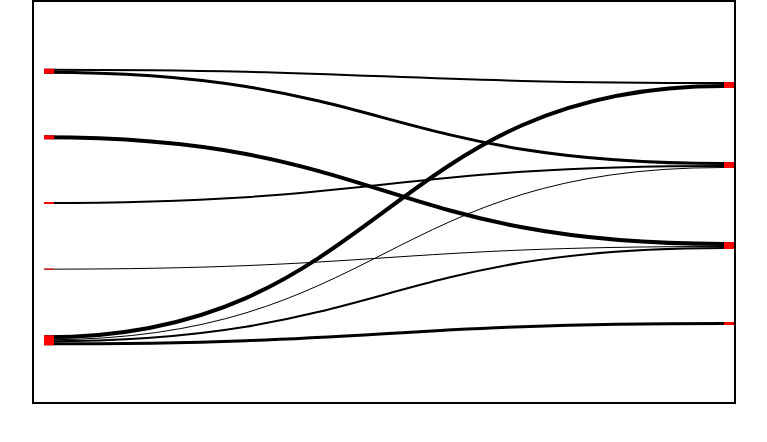
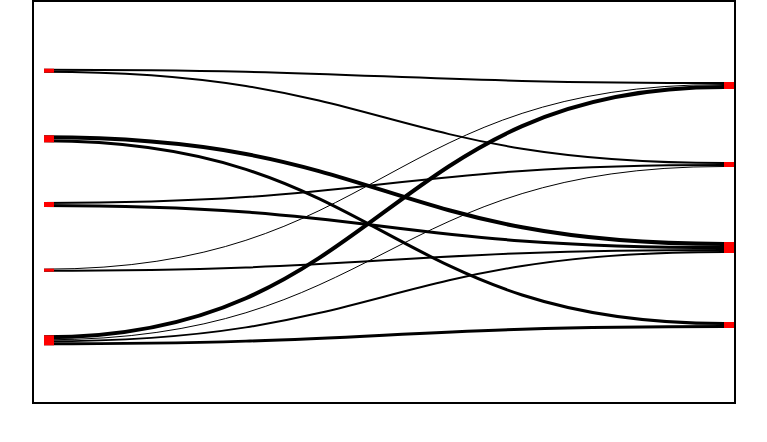
Before and after one commit to drsparrow/bipartite, a React (Create React App) app: page / in a window 1280 px wide. Shown: the top 442 px of the page, without its empty margins (256-1023 px from the left). Built offline with nearby package versions, Linux system fonts and the light colour scheme.

Commit message:
more links

```diff
--- a/src/App.tsx
+++ b/src/App.tsx
@@ -6,10 +6,13 @@ const sources = ['a', 'b', 'c', 'd', 'e'];
 const targets = ['w', 'x', 'y', 'z'];
 const links = [
   {source: 0, target: 0, value: 2},
-  {source: 0, target: 1, value: 3},
+  {source: 0, target: 1, value: 2},
   {source: 1, target: 2, value: 4},
+  {source: 1, target: 3, value: 3},
   {source: 2, target: 1, value: 2},
-  {source: 3, target: 2, value: 1},
+  {source: 2, target: 2, value: 3},
+  {source: 3, target: 2, value: 2},
+  {source: 3, target: 0, value: 1},
   {source: 4, target: 0, value: 4},
   {source: 4, target: 1, value: 1},
   {source: 4, target: 2, value: 2},
```
